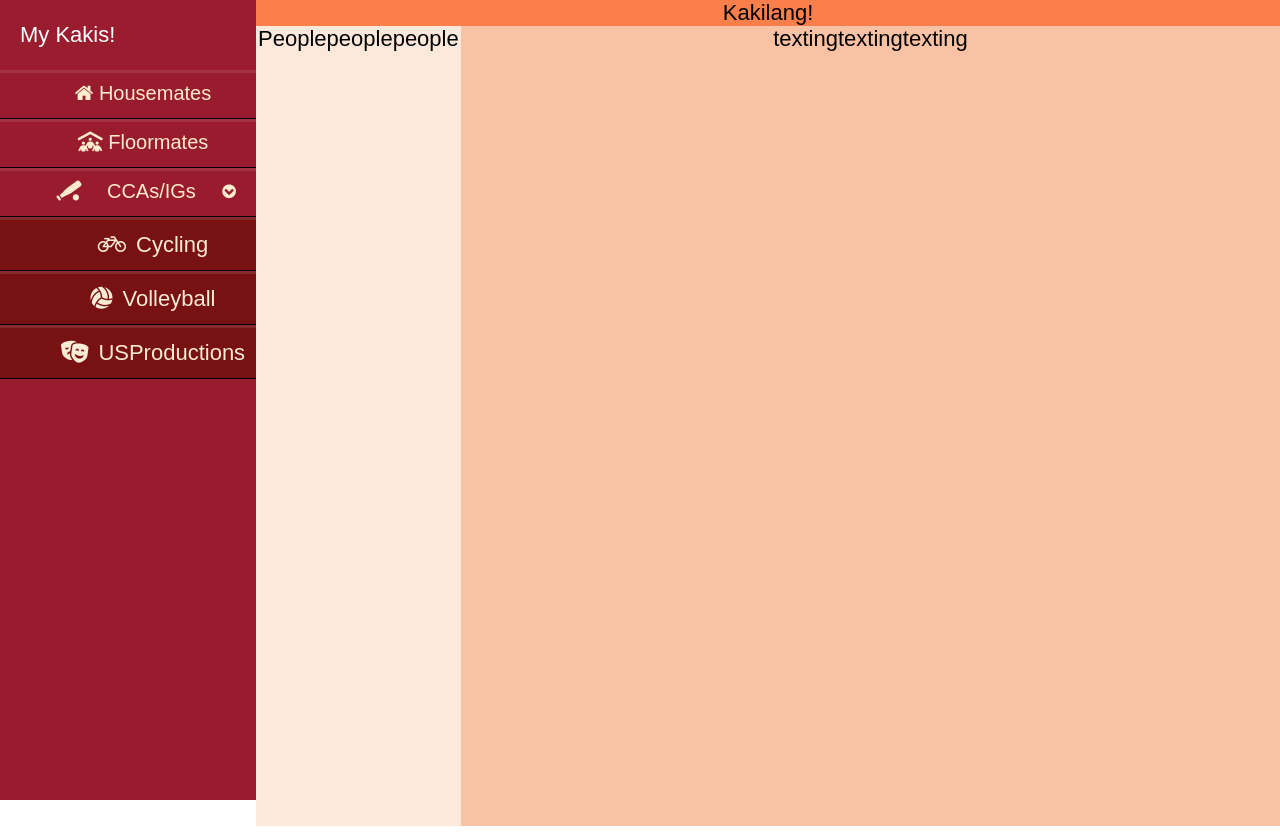
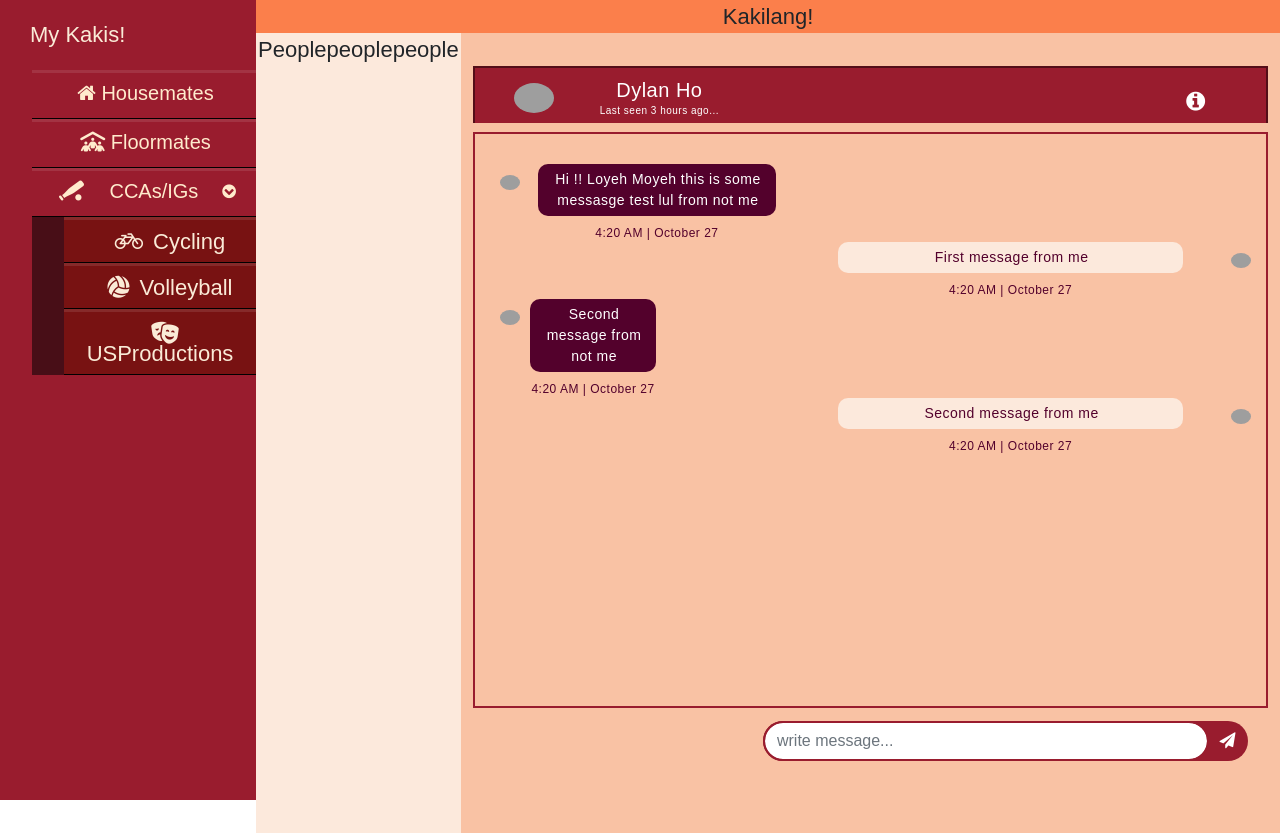
Before and after one commit to ChubbsBunns/Kakilang, a React (Create React App) app in the folder kakilang-web-app/: page /home/1 in a window 1280 px wide. Built offline with nearby package versions, Linux system fonts and the light colour scheme; grey boxes are pictures that could not be loaded.

Commit message:
sidebar edits and texting interface

```diff
--- a/kakilang-web-app/public/index.html
+++ b/kakilang-web-app/public/index.html
@@ -4,6 +4,12 @@
     <link
       href="https://use.fontawesome.com/releases/v6.1.1/css/all.css"
       rel="stylesheet"
+    />
+    <link
+      rel="stylesheet"
+      href="https://cdn.jsdelivr.net/npm/bootstrap@5.1.3/dist/css/bootstrap.min.css"
+      integrity="sha384-1BmE4kWBq78iYhFldvKuhfTAU6auU8tT94WrHftjDbrCEXSU1oBoqyl2QvZ6jIW3"
+      crossorigin="anonymous"
     />
     <link
       href="https://fonts.googleapis.com/icon?family=Material+Icons"
--- a/kakilang-web-app/src/components/Home.component.js
+++ b/kakilang-web-app/src/components/Home.component.js
@@ -1,5 +1,6 @@
 import React from "react";
 import Sidebar from "./Sidebar.component";
+import MessageBox from "./MessageBox.component";
 
 /**
  * Homepage of the User
@@ -19,7 +20,7 @@ function Home() {
             Peoplepeoplepeople
           </div>
           <div className="UI" id="text_interface">
-            textingtextingtexting
+            <MessageBox />
           </div>
         </div>
       </div>
--- /dev/null
+++ b/kakilang-web-app/src/components/MessageBox.component.css
@@ -0,0 +1,204 @@
+.container{
+    max-width: 500 !important;
+    margin: auto;
+    margin-top: 4%;
+    font-family: sans-serif;
+    letter-spacing: 0.5px;
+}
+
+img{
+    max-width: 100%;
+    border-radius:50%;
+
+}
+
+.msg-header{
+    border: 2px solid rgb(83, 14, 24);
+    width: 100%;
+    height: 10%;
+    border-bottom: none;
+    display: inline-block;
+    background-color: rgb(153, 28, 46);
+}
+
+.msg-header-img{
+    border-radius: 50%;
+    width: 40px;
+    margin-left: 5%;
+    margin-top: 12px;
+    float: left;
+    margin-bottom: 10px;
+}
+
+.active{
+    width: 200px;
+    float: left;
+    margin-top: 10px;
+}
+
+.active h4{
+    font-size: 20px;
+    margin-left: 10px;
+    color:rgb(255, 255, 255);
+}
+
+.active h6{
+    font-size: 10px;
+    margin-left: 10px;
+    color:rgb(255, 255, 255);
+    line-height: 2px;
+
+}
+
+.header-icons{
+    width: 120px;
+    float: right;
+    margin-top: 12px;
+    margin-right: 10px;
+}
+
+.header-icons .fa{
+    color:rgb(255, 255, 255);
+    cursor: pointer;
+    margin: 10px;
+}
+
+.chat-page{
+    padding: 0 0 50px 0;
+
+}
+
+.msg-inbox{
+    border: 2px solid rgb(153, 28, 46);
+    overflow: hidden;
+    padding-bottom: 30px;
+    background-color:rgb(249, 194, 164);
+}
+
+.chats{
+    padding: 30px 15px 0 25px;
+}
+
+.msg-page{
+    height: 512px;
+    overflow-y: auto;
+}
+
+.received-chats{
+    float:left;
+}
+
+.received-chats-img{
+    width: 20px;
+    float: left;
+
+}
+
+.received-msg{
+    display:inline-block;
+    padding: 0 0 0 10px;
+    vertical-align: top;
+    width: 92%;
+}
+
+.received-msg-inbox{
+    width: 57%;
+}
+
+.received-msg-inbox p{
+    background: rgb(83, 1, 44) none repeat scroll 0 0;
+    border-radius: 10px;
+    color:rgb(255, 255, 255);
+    font-size:14px;
+    margin: 0;
+    padding: 5px 10px 5px 12px;
+    width: 100%;
+}
+
+.time{
+    color:rgb(83, 1, 44);
+    display: block;
+    font-size: 12px;
+    margin: 8px 0 0;
+}
+
+.outgoing-chats{
+    overflow: hidden;
+    margin: 26px 20px;
+}
+
+.outgoing-chats-msg p{
+    background:rgb(252 233 220) none repeat scroll 0 0;
+    color: rgb(83, 1, 44);
+    border-radius: 10px;
+    font-size: 14px;
+    margin: 0;
+    padding: 5px 10px 5px 12px;
+    width: 100%;
+}
+
+.outgoing-chats-msg{
+    float: left;
+    width: 46%;
+    margin-left: 45%;
+}
+
+.outgoing-chats-img{
+    width: 20px;
+    float: right;
+}
+
+.msg-bottom{
+    position: relative;
+    height: 10%;
+    background-color: rgb(252 233 220);
+}
+
+.input-group{
+    float: right;
+    margin-top: 13px;
+    margin-right: 20px;
+    outline: none !important;
+    border-radius: 30px;
+    width: 61%!important;
+    background-color: rgb(153, 28, 46);
+}
+
+.form-control{
+    border: 2px solid rgb(153, 28, 46);
+    border-radius: 20px !important;
+}
+
+.input-group-text{
+    background: transparent !important;
+    border: none !important;
+}
+
+.input-group-text .fa{
+    margin-top: 5px;
+}
+
+.input-group .fa{
+    color:rgb(255, 255, 255);
+    float: right;
+}
+
+/*
+.bottom-icons{
+    float: left;
+    margin-top: 17px;
+    width: 30px !important;
+    margin-left: 22px;
+}
+*/
+
+.bottom-icons .fa{
+    color: rgb(249, 194, 164);
+    padding: 5px;
+}
+
+.form-control:focus{
+    border-color: rgb(83, 1, 44) !important;
+    box-shadow: none !important;
+    border-radius: 20px;
+}
--- /dev/null
+++ b/kakilang-web-app/src/components/MessageBox.component.js
@@ -0,0 +1,109 @@
+import React from "react";
+import "./MessageBox.component.css";
+import "./images/Dylan-img1.png"
+import "./images/Dylan-img2.jpg"
+
+/**Messaging UI of the user
+ *
+ * @TODO actually work with the backend to make this usable
+ *
+ * @component
+ */
+
+function MessageBox(){
+    return(
+        <div className="container">
+        <div className="msg-header">
+          <div className="msg-header-img">
+            <img src="Dylan-img1.png" />
+          </div>
+          <div className="active">
+            <h4>Dylan Ho</h4>
+            <h6>Last seen 3 hours ago...</h6>
+          </div>
+          <div className="header-icons">
+            <i className="fa fa-info-circle"></i>
+          </div>
+        </div>
+        <div className="chat-page">
+          <div className="msg-inbox">
+            <div className="chats">
+              <div className="msg-page">
+
+
+                <div className="received-chats">
+                  <div className="received-chats-img">
+                    <img src="Dylan-img1.png" />
+                  </div>
+                  <div className="received-msg">
+                    <div className="received-msg-inbox">
+                      <p>
+                        Hi !! Loyeh Moyeh this is some messasge test lul from not me
+                      </p>
+                      <span className="time">4:20 AM | October 27</span>
+                    </div>
+                  </div>
+                </div>
+
+                <div className="outoing-chats">
+                  <div className="outgoing-chats-msg">
+                    <p>First message from me</p>
+                    <span className="time">4:20 AM | October 27</span>
+                  </div>
+                  <div className="outoing-chats-img">
+                    <div className="outgoing-chats-img">
+                      <img src="Dylan-img2.jpg" />
+                    </div>
+                  </div>
+                </div>
+
+
+
+                  <div className="received-chats">
+                    <div className="received-chats-img">
+                      <img src="Dylan-img1.png" />
+                    </div>
+                    <div className="received-msg">
+                      <div className="received-msg-inbox">
+                        <p>
+                          Second message from not me
+                        </p>
+                        <span className="time">4:20 AM | October 27</span>
+                      </div>
+                    </div>
+                  </div>
+
+                  <div className="outoing-chats">
+                    <div className="outgoing-chats-msg">
+                      <p>Second message from me</p>
+                      <span className="time">4:20 AM | October 27</span>
+                    </div>
+                    <div className="outoing-chats-img">
+                      <div className="outgoing-chats-img">
+                        <img src="Dylan-img2.jpg" />
+                      </div>
+                    </div>
+                  </div>
+
+
+
+              </div>
+            </div>
+          </div>
+
+          <div className="msg-bottom">
+
+              <div className="input-group">
+                  <input type="text" className="form-control" placeholder="write message..."></input>
+                  <div className="input-group-append">
+                      <span className="input-group-text"><i className="fa fa-paper-plane"></i></span>
+                  </div>
+              </div>
+          </div>
+
+        </div>
+      </div>
+    )
+}
+
+export default MessageBox;
--- a/kakilang-web-app/src/components/Sidebar.component.css
+++ b/kakilang-web-app/src/components/Sidebar.component.css
@@ -13,11 +13,11 @@ body {
 
   .sidebar header {
       font-size: 22px;
-      color: white;
+      color: antiquewhite;
       text-align: left;
       line-height: 70px;
-      padding-left: 20px;
-      background-color: rgb(153, 28, 47);
+      padding-left: 30px;
+      background-color: rgb(153, 28, 46);
       user-select: none;
     }
 
@@ -39,7 +39,7 @@ body {
     line-height: 65px;
     font-size: 20px;
     color: rgb(255, 235, 205);
-    padding-left: 30px;
+    padding-left: 3px;
     box-sizing: border-box;
     border-top: 3px solid rgba(255, 255, 255, 0.1);
     border-bottom: 1px solid black;
@@ -79,7 +79,7 @@ body {
     width: 100%;
     text-decoration: none;
     color: antiquewhite;
-    line-height: 30px;
+    line-height: 20px;
     padding: 10px;
     box-sizing: border-box;
     border-top: 3px solid rgba(255, 255, 255, 0.1);
@@ -89,7 +89,7 @@ body {
 
   .sidebar-menu .sub-menu > ul > li > a > i {
     margin-right: 10px;
-    margin-left: 50px;
+    margin-left: 20px;
   }
 
   .sidebar-menu .sub-menu > ul > li > a:hover {
@@ -103,11 +103,12 @@ body {
   }
 
   .sidebar .sub-menu > ul {
-      background-color: aliceblue;
+      background-color: rgb(72, 14, 23);
       /*
     list-style-type: none;
     display: none;
     */
+    width:100%;
   }
 
   .indicator {
```
Also changed, not shown: kakilang-web-app/src/components/images/Dylan-img1.png (added), kakilang-web-app/src/components/images/Dylan-img2.jpg (added).
